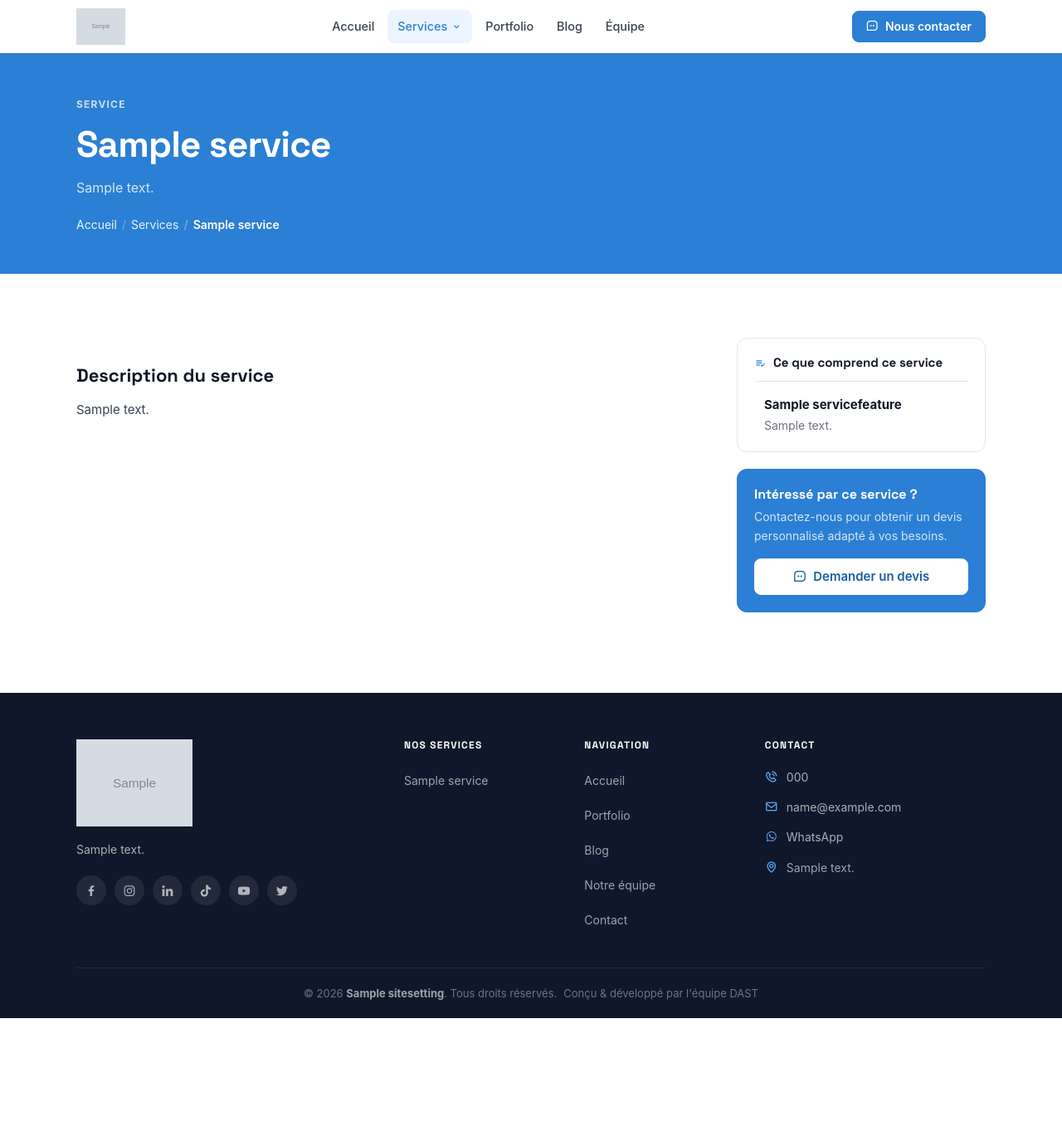
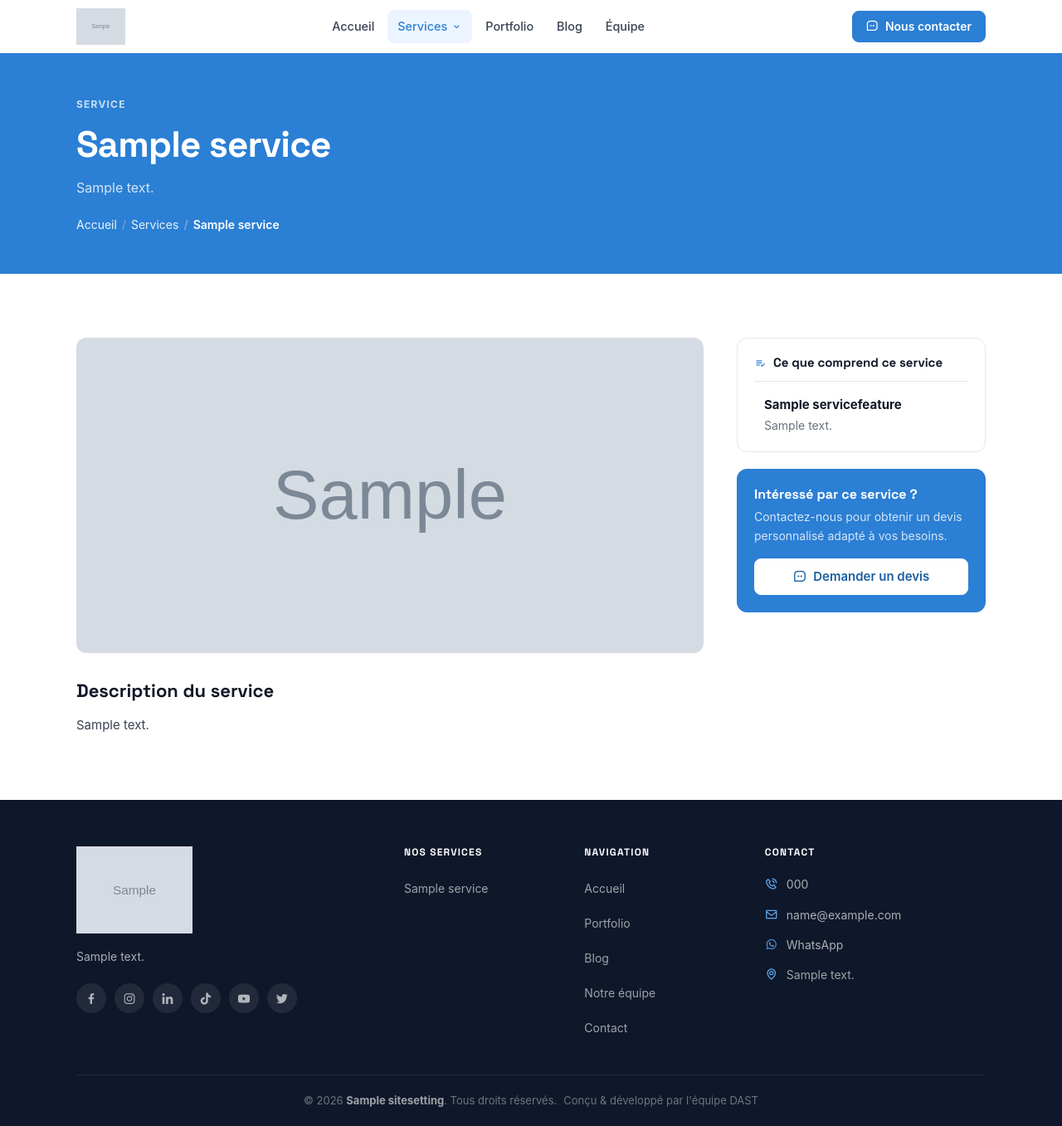
Before and after one commit to Chaka06/GROUPE-DAST, a Django app: a page that uses templates/services/detail.html in a window 1280 px wide. Shown: the whole page at 83% size. Before the commit the page ends 1227 px from the top, so only its background shows below. Run offline with Django 5.2, Linux system fonts and the light colour scheme; tables that the repository leaves empty hold one stand-in row (values such as "Sample post"); grey boxes marked "Sample" are stand-in pictures.

Commit message:
feat(services): add cover images to service detail pages
Add cover_static field to Service model (mirrors portfolio approach),
5 service images in static/images/services/, and update detail template
to display the image above the service description with proper OG tags.

Co-Authored-By: Claude Sonnet 4.6 <noreply@anthropic.com>

```diff
--- a/apps/services/models.py
+++ b/apps/services/models.py
@@ -11,6 +11,7 @@ class Service(models.Model):
     short_description = models.CharField(max_length=250, verbose_name=_("Description courte"))
     description = models.TextField(verbose_name=_("Description détaillée"))
     cover_image = models.ImageField(upload_to="services/covers/", null=True, blank=True, verbose_name=_("Image de couverture"))
+    cover_static = models.CharField(max_length=200, blank=True, default="", verbose_name=_("Image statique (chemin dans /static/)"))
     color_accent = models.CharField(max_length=7, default="#2B7FD4", verbose_name=_("Couleur accent (hex)"))
     featured = models.BooleanField(default=False, verbose_name=_("Mis en avant"))
     order = models.PositiveIntegerField(default=0, verbose_name=_("Ordre"))
--- a/templates/services/detail.html
+++ b/templates/services/detail.html
@@ -4,7 +4,7 @@
 {% block meta_description %}{{ service.meta_description|default:service.short_description }}{% endblock %}
 {% block og_title %}{{ service.title }} — {{ site.site_name }}{% endblock %}
 {% block og_description %}{{ service.meta_description|default:service.short_description }}{% endblock %}
-{% block og_image %}{{ request.scheme }}://{{ request.get_host }}{% static 'images/og/og-image.jpg' %}{% endblock %}
+{% block og_image %}{% if service.cover_image %}{{ request.scheme }}://{{ request.get_host }}{{ service.cover_image.url }}{% elif service.cover_static %}{{ request.scheme }}://{{ request.get_host }}{% static service.cover_static %}{% else %}{{ request.scheme }}://{{ request.get_host }}{% static 'images/og/og-image.jpg' %}{% endif %}{% endblock %}
 {% block twitter_title %}{{ service.title }} — {{ site.site_name }}{% endblock %}
 {% block twitter_description %}{{ service.meta_description|default:service.short_description }}{% endblock %}
 
@@ -29,9 +29,20 @@
   <div class="container">
     <div class="service-detail-layout">
 
-      <div class="prose" data-animate="fade-right">
-        <h2>Description du service</h2>
-        <div>{{ service.description|linebreaksbr }}</div>
+      <div data-animate="fade-right">
+        {% if service.cover_image %}
+        <div class="article-cover" style="margin-bottom:1.5rem;">
+          <img src="{{ service.cover_image.url }}" alt="{{ service.title }}" loading="eager" style="width:100%;border-radius:var(--radius-lg);object-fit:cover;max-height:380px;">
+        </div>
+        {% elif service.cover_static %}
+        <div class="article-cover" style="margin-bottom:1.5rem;">
+          <img src="{% static service.cover_static %}" alt="{{ service.title }}" loading="eager" style="width:100%;border-radius:var(--radius-lg);object-fit:cover;max-height:380px;">
+        </div>
+        {% endif %}
+        <div class="prose">
+          <h2>Description du service</h2>
+          <div>{{ service.description|linebreaksbr }}</div>
+        </div>
       </div>
 
       <aside data-animate="fade-left">
```
Also changed, not shown: apps/services/migrations/0002_cover_static_field.py (added), static/images/services/communication.jpg (added), static/images/services/developpement-web.webp (added), static/images/services/marketing-digital.jpg (added), static/images/services/services-numeriques.webp (added), static/images/services/video-institutionnelle.jpg (added), 5 other files.
